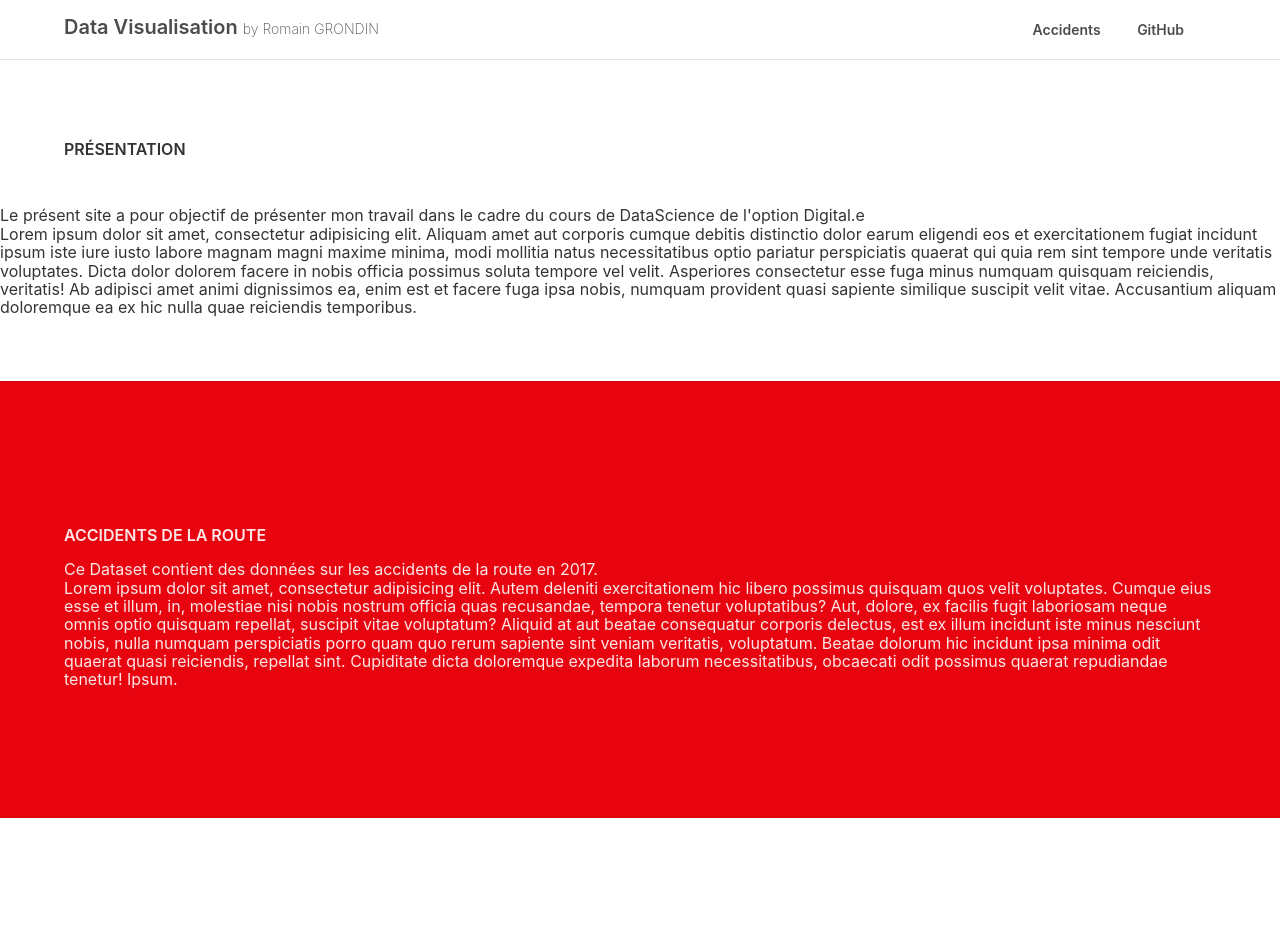
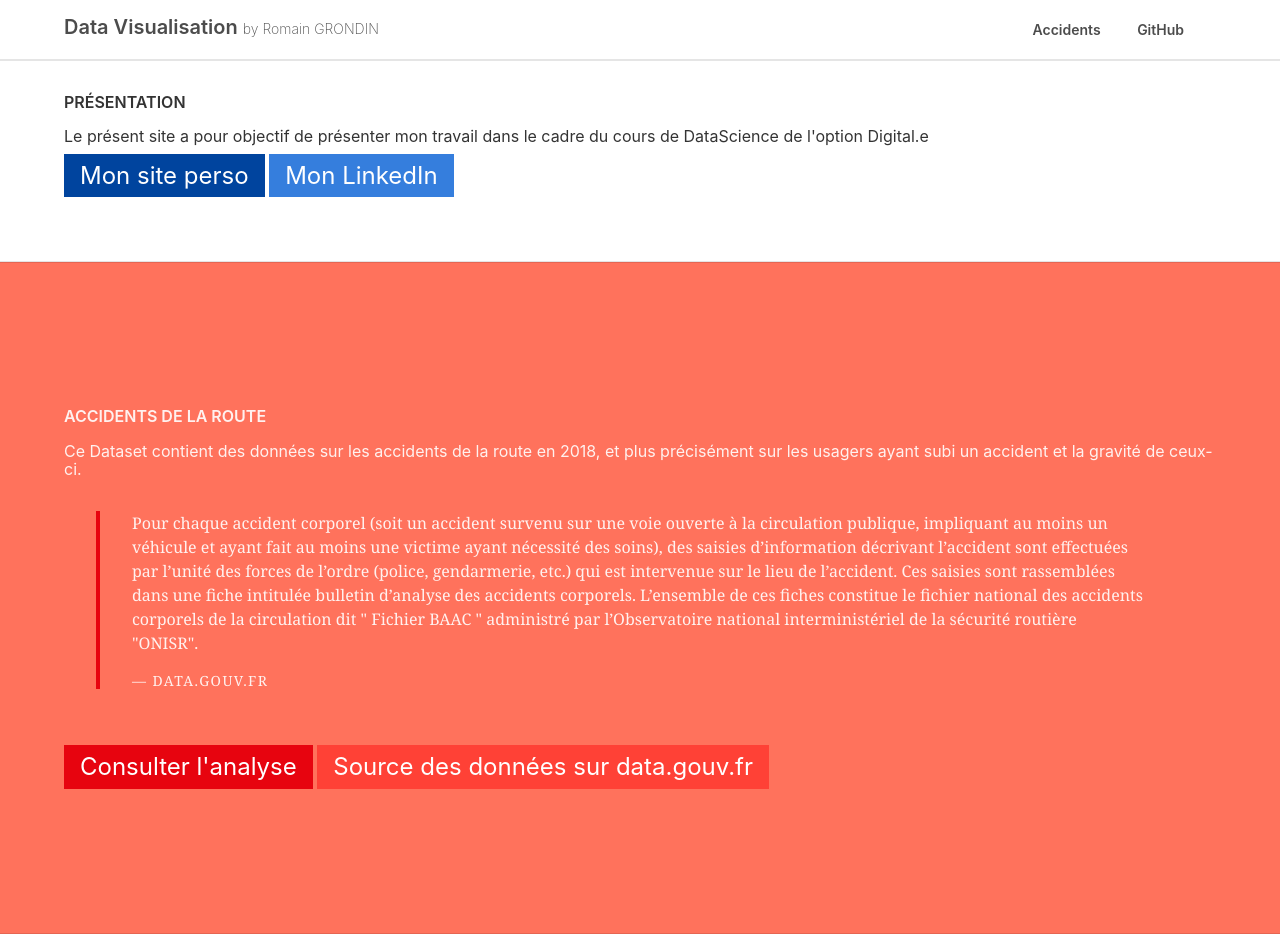
Before and after one commit to romg974/dataviz-website, a plain HTML site: page index.html in a window 1280 px wide. Before the commit the page ends 818 px from the top, so only its background shows below. Drawn offline with nearby package versions, Linux system fonts and the light colour scheme.

Commit message:
Ajout présentation globale et accidents

```diff
--- a/index.html
+++ b/index.html
@@ -26,27 +26,43 @@
     </div>
 </header>
 <main class="w-100 bt b--black-10 bg-white">
-    <section class="bg-white black-80 pv5" id="presentation">
+    <section class="bg-white black-80 pv3 bb bt b--black-10" id="presentation">
         <div class="ph3 ph5-ns pb4">
             <div class="center mw9">
                 <h3 class="f5 fw6 ttu tracke">Présentation</h3>
             </div>
-        </div>
-        <div class="cf w-100 center mw9">
-            Le présent site a pour objectif de présenter mon travail dans le cadre du cours de DataScience de l'option Digital.e<br>
-            Lorem ipsum dolor sit amet, consectetur adipisicing elit. Aliquam amet aut corporis cumque debitis distinctio dolor earum eligendi eos et exercitationem fugiat incidunt ipsum iste iure iusto labore magnam magni maxime minima, modi mollitia natus necessitatibus optio pariatur perspiciatis quaerat qui quia rem sint tempore unde veritatis voluptates. Dicta dolor dolorem facere in nobis officia possimus soluta tempore vel velit. Asperiores consectetur esse fuga minus numquam quisquam reiciendis, veritatis! Ab adipisci amet animi dignissimos ea, enim est et facere fuga ipsa nobis, numquam provident quasi sapiente similique suscipit velit vitae. Accusantium aliquam doloremque ea ex hic nulla quae reiciendis temporibus.
+            <div class="cf w-100 center mw9">
+                Le présent site a pour objectif de présenter mon travail dans le cadre du cours de DataScience de l'option Digital.e<br>
 
+            </div>
+            <div class="cf w-100 center mw9 pv2">
+                <a class="f3 link dim ph3 pv2 mb2 dib white bg-dark-blue" href="https://rgrondin.perso.centrale-marseille.fr/">Mon site perso</a>
+                <a class="f3 link dim ph3 pv2 mb2 dib white bg-blue" href="https://www.linkedin.com/in/romain-grondin/">Mon LinkedIn</a>
+            </div>
         </div>
     </section>
-    <section class="bg-dark-red white-90 pv5 pv6-ns bb bt b--black-10" id="accidents">
+    <section class="bg-light-red white-90 pv5 pv6-ns bb bt b--black-10" id="accidents">
         <div class="ph3 ph5-ns">
             <div class="center mw9">
                 <h3 class="f5 fw6 ttu tracke">Accidents de la route</h3>
             </div>
             <div class="cf w-100 center mw9">
-                Ce Dataset contient des données sur les accidents de la route en 2017. <br>
-                Lorem ipsum dolor sit amet, consectetur adipisicing elit. Autem deleniti exercitationem hic libero possimus quisquam quos velit voluptates. Cumque eius esse et illum, in, molestiae nisi nobis nostrum officia quas recusandae, tempora tenetur voluptatibus? Aut, dolore, ex facilis fugit laboriosam neque omnis optio quisquam repellat, suscipit vitae voluptatum? Aliquid at aut beatae consequatur corporis delectus, est ex illum incidunt iste minus nesciunt nobis, nulla numquam perspiciatis porro quam quo rerum sapiente sint veniam veritatis, voluptatum. Beatae dolorum hic incidunt ipsa minima odit quaerat quasi reiciendis, repellat sint. Cupiditate dicta doloremque expedita laborum necessitatibus, obcaecati odit possimus quaerat repudiandae tenetur! Ipsum.
+                Ce Dataset contient des données sur les accidents de la route en 2018, et plus précisément sur les usagers ayant subi un accident et la gravité de ceux-ci.
+                <div class="pa4">
+                    <blockquote class="athelas ml0 mt0 pl4 bl bw2 b--dark-red">
+                        <p class="lh-copy mt0">
+                            Pour chaque accident corporel (soit un accident survenu sur une voie ouverte à la circulation publique, impliquant au moins un véhicule et ayant fait au moins une victime ayant nécessité des soins), des saisies d’information décrivant l’accident sont effectuées par l’unité des forces de l’ordre (police, gendarmerie, etc.) qui est intervenue sur le lieu de l’accident. Ces saisies sont rassemblées dans une fiche intitulée bulletin d’analyse des accidents corporels. L’ensemble de ces fiches constitue le fichier national des accidents corporels de la circulation dit " Fichier BAAC " administré par l’Observatoire national interministériel de la sécurité routière "ONISR".
+                        </p>
+                        <cite class="f6 ttu tracked fs-normal">― data.gouv.fr</cite>
+                    </blockquote>
+                </div>
+
             </div>
+            <div class="cf w-100 center mw9 pv2">
+                <a class="f3 link dim ph3 pv2 mb2 dib white bg-dark-red" href="accidents.html">Consulter l'analyse</a>
+                <a class="f3 link dim ph3 pv2 mb2 dib white bg-red" href="https://www.data.gouv.fr/fr/datasets/base-de-donnees-accidents-corporels-de-la-circulation/">Source des données sur data.gouv.fr</a>
+            </div>
+
         </div>
 
     </section>
```
